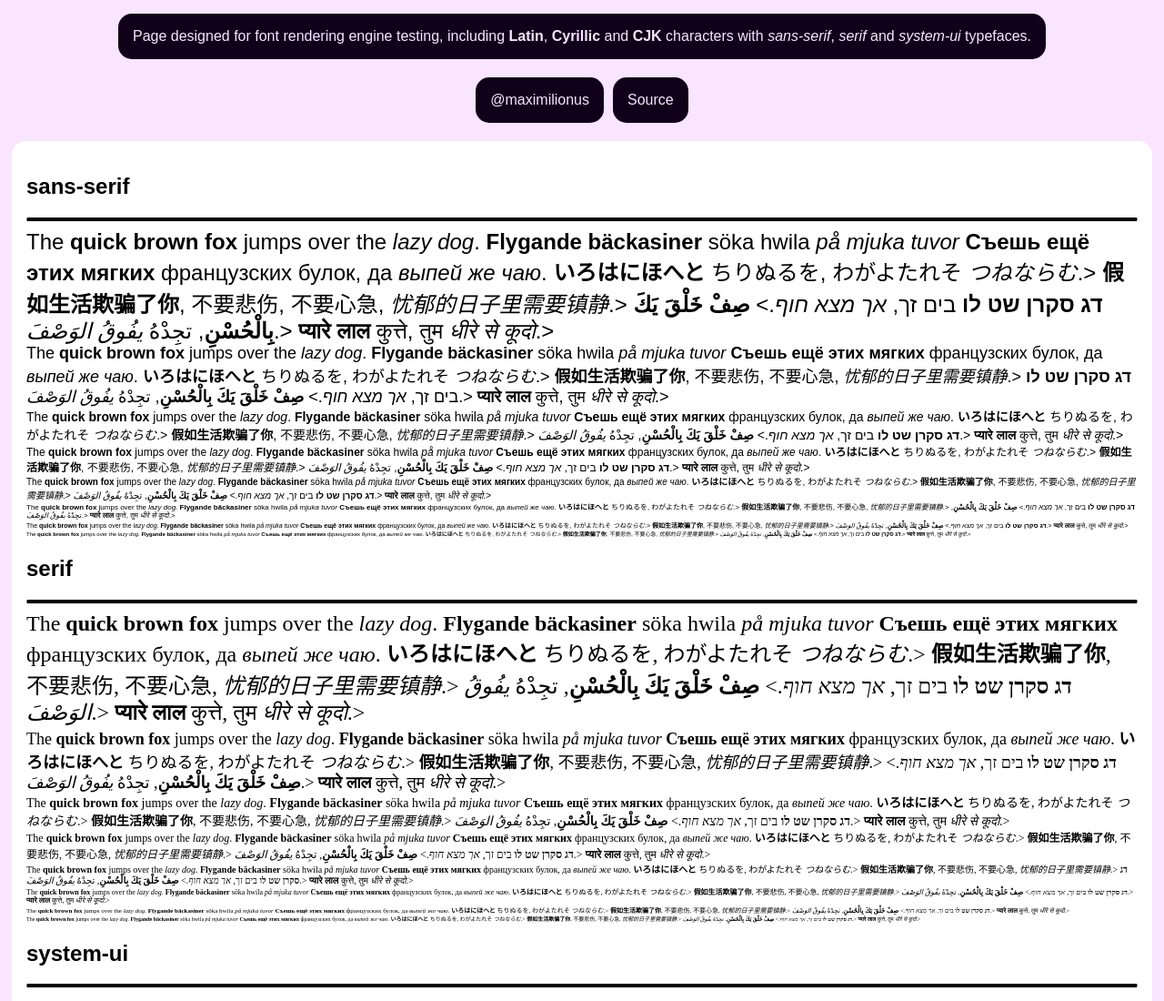
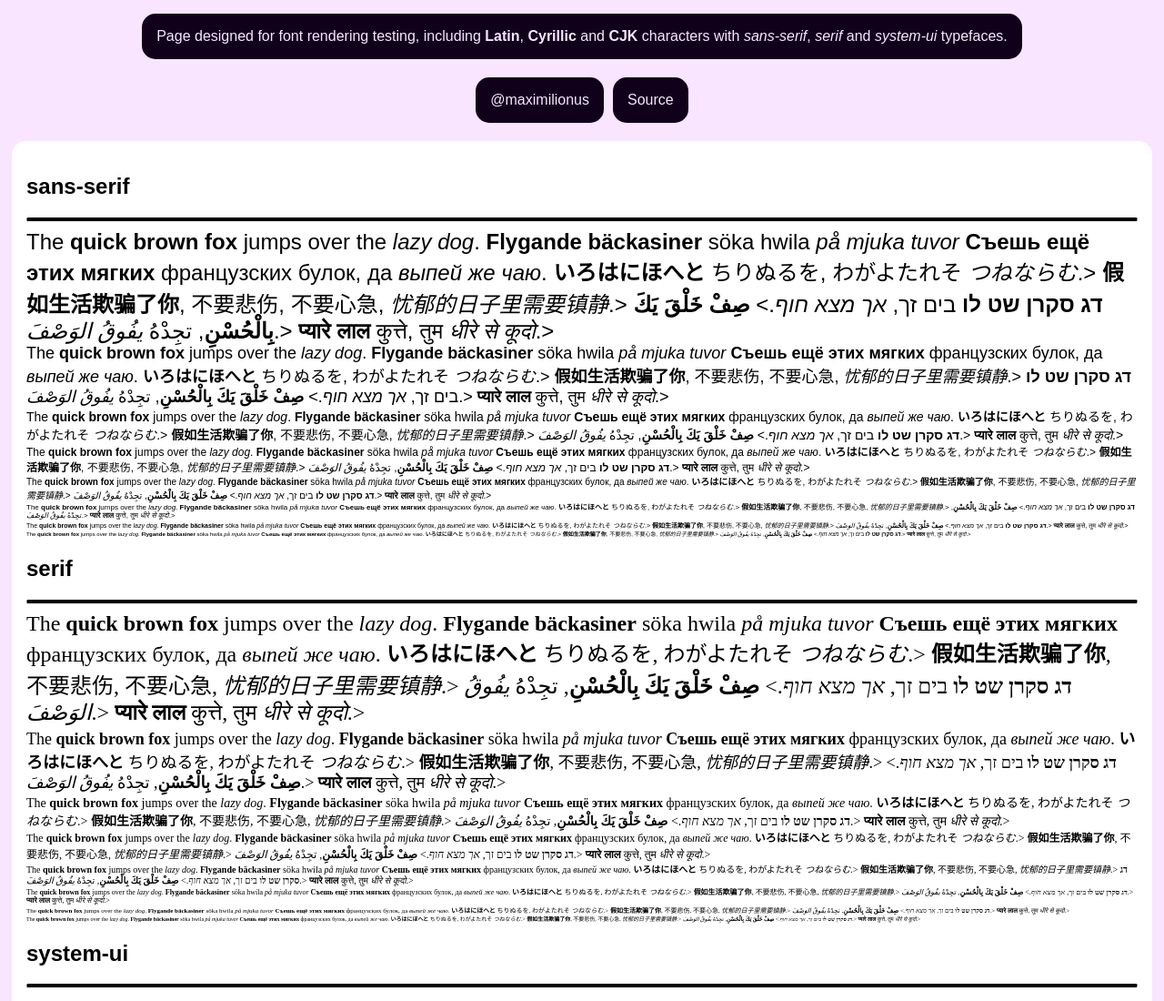
Before and after one commit to maximilionus/font-test, a plain HTML site: page index.html in a window 1280 px wide. Shown: the top 1100 px of the page at 91% size. Drawn offline with Linux system fonts and the light colour scheme.

Commit message:
Improve index page header info

```diff
--- a/index.html
+++ b/index.html
@@ -26,7 +26,7 @@ along with this program.  If not, see <https://www.gnu.org/licenses/>.
     <body>
         <div class="container-info">
             <div class="content-base content-info">
-                Page designed for font rendering engine testing, including
+                Page designed for font rendering testing, including
                 <b>Latin</b>, <b>Cyrillic</b> and <b>CJK</b> characters with
                 <i>sans-serif</i>, <i>serif</i> and <i>system-ui</i> typefaces.
             </div>
```
